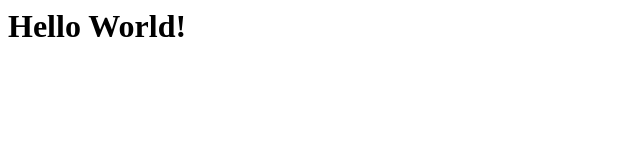
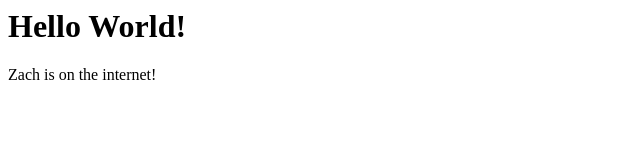
Before and after one commit to zknutson/website, a plain HTML site: page index.html in a window 1280 px wide. Shown: the whole page, without its empty margins (0-640 px from the left). Drawn offline with Linux system fonts and the light colour scheme.

Commit message:
Update index.html

```diff
--- a/index.html
+++ b/index.html
@@ -1,5 +1,6 @@
 <html>
   <body>
     <h1>Hello World!</h1>
+    <p>Zach is on the internet!</p>
   </body>
 </html>
```
